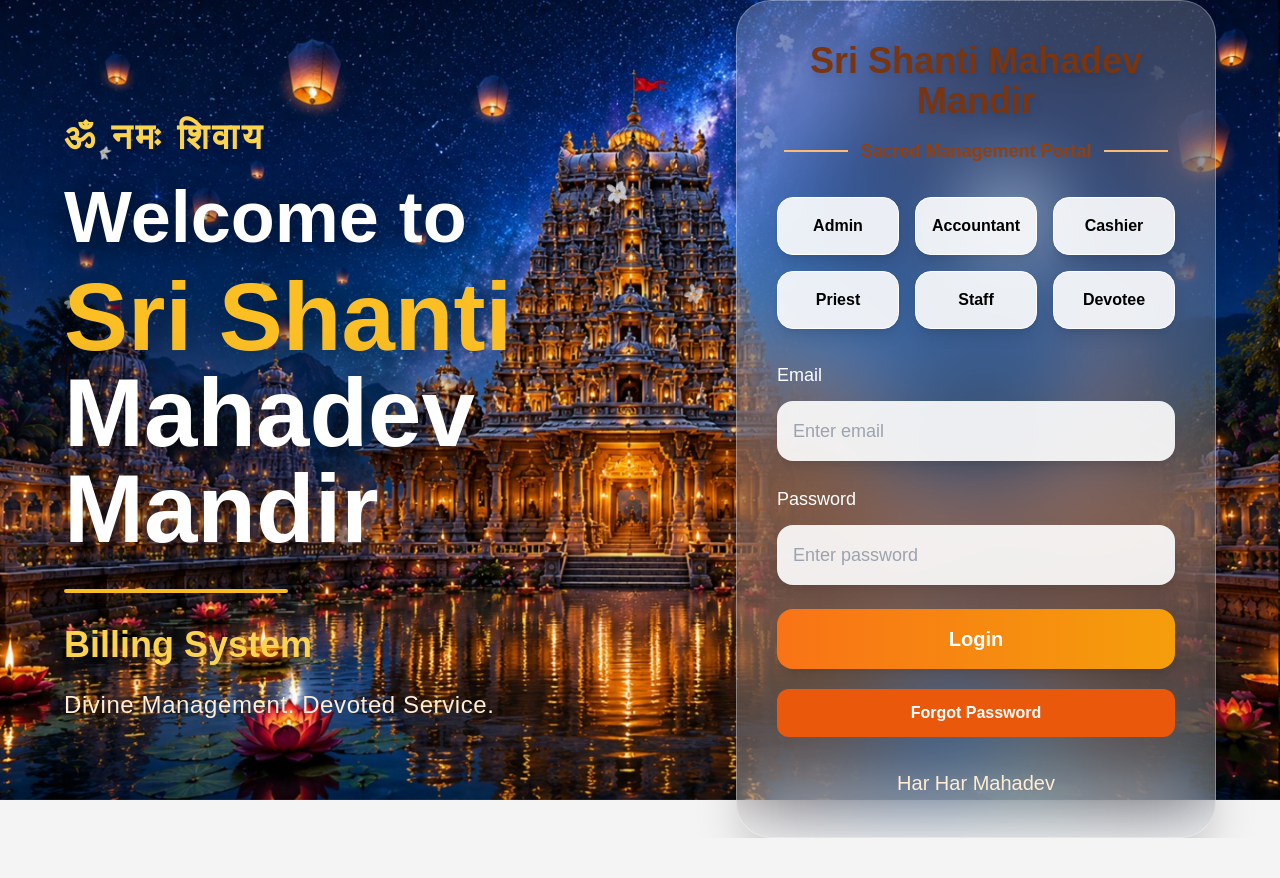
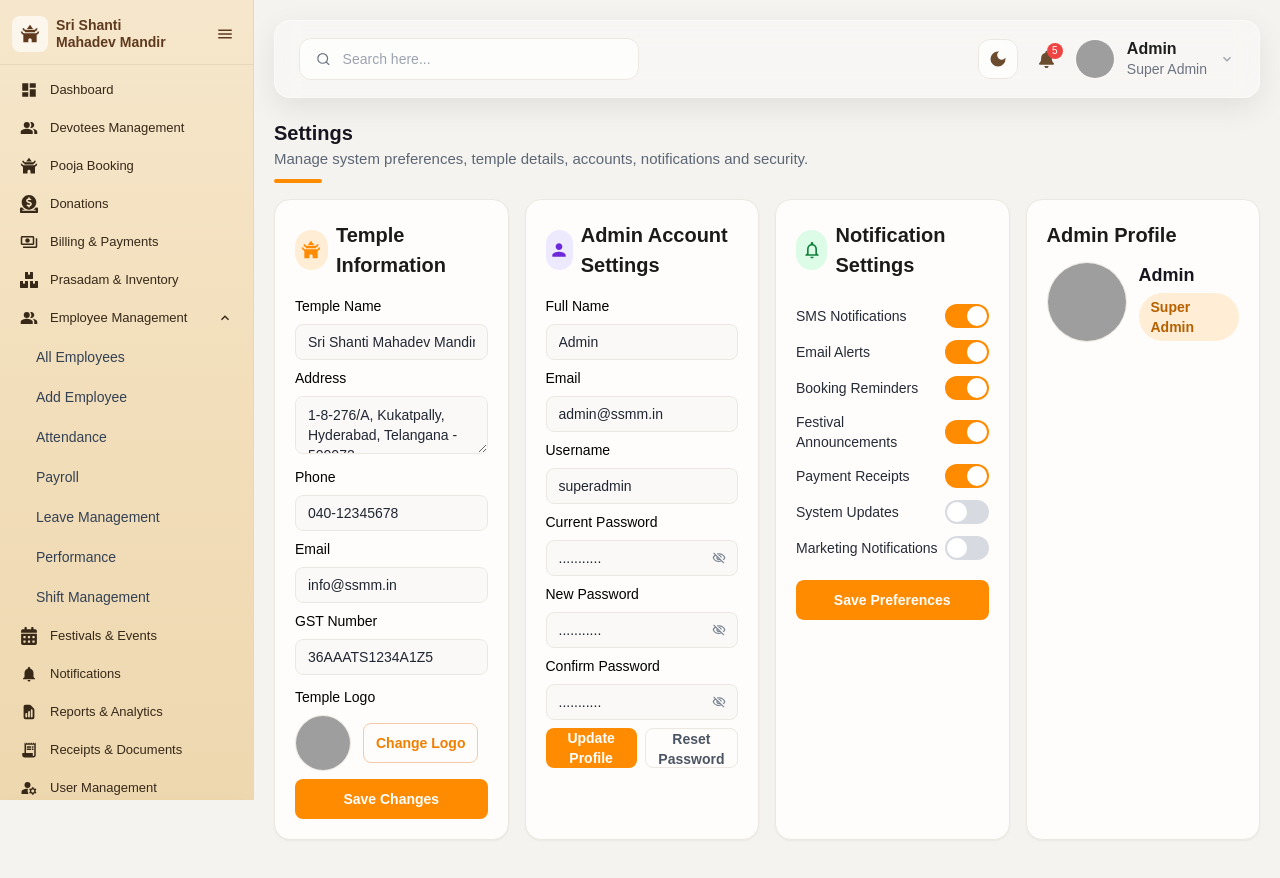
Before and after one commit to soumyabelli/Temple-billing-system, a React (Vite) app in the folder frontend/: page /admin/settings in a window 1280 px wide. Before the commit this address led to /. Shown: the top 878 px of the page. Before the commit the page ends 838 px from the top, so only its background shows below. Built offline with nearby package versions, Linux system fonts and the light colour scheme; sample sign-in values are in the browser's storage; grey boxes are pictures that could not be loaded.

Commit message:
Added settings UI

```diff
--- a/frontend/src/App.jsx
+++ b/frontend/src/App.jsx
@@ -28,6 +28,8 @@ import Payroll from "./pages/admin/employee/Payroll";
 import LeaveManagement from "./pages/admin/employee/LeaveManagement";
 import Performance from "./pages/admin/employee/Performance";
 import ShiftManagement from "./pages/admin/employee/ShiftManagement";
+import PoojaManagement from "./pages/admin/PoojaManagement";
+import SettingsManagement from "./pages/admin/SettingsManagement";
 import AdminLayout from "./layouts/AdminLayout";
 
 import AccountantDashboard from "./pages/accountant/AccountantDashboard";
@@ -46,6 +48,7 @@ function App() {
 
       {/* AUTH */}
       <Route path="/" element={<LoginPage />} />
+      <Route path="/login" element={<LoginPage />} />
       <Route path="/register" element={<RegisterPage />} />
       <Route
         path="/forgot-password"
@@ -58,6 +61,34 @@ function App() {
         element={
           <ProtectedRoute allowedRoles={["admin"]}>
             <AdminDashboard />
+          </ProtectedRoute>
+        }
+      />
+      <Route
+        path="/admin/devotees"
+        element={
+          <ProtectedRoute allowedRoles={["admin"]}>
+            <AdminDashboard />
+          </ProtectedRoute>
+        }
+      />
+      <Route
+        path="/admin/pooja"
+        element={
+          <ProtectedRoute allowedRoles={["admin"]}>
+            <AdminLayout>
+              <PoojaManagement />
+            </AdminLayout>
+          </ProtectedRoute>
+        }
+      />
+      <Route
+        path="/admin/settings"
+        element={
+          <ProtectedRoute allowedRoles={["admin"]}>
+            <AdminLayout>
+              <SettingsManagement />
+            </AdminLayout>
           </ProtectedRoute>
         }
       />
--- a/frontend/src/components/common/Sidebar.jsx
+++ b/frontend/src/components/common/Sidebar.jsx
@@ -26,7 +26,7 @@ const Sidebar = ({ activeItem, activePath, onSelect, onNavigate, collapsed, setC
       )}
 
       <aside
-        className={`fixed top-0 left-0 h-screen z-40 border-r transition-all duration-300 ${collapsed ? "w-[84px]" : "w-[254px]"} ${mobileOpen ? "translate-x-0" : "-translate-x-full"} lg:translate-x-0 ${darkMode ? "bg-[#1b2231] border-[#293449]" : "bg-gradient-to-b from-[#f6e7cc] via-[#f2deba] to-[#edd8b0] border-[#e7d7ba]"}`}
+        className={`fixed top-0 left-0 h-screen z-40 border-r transition-all duration-300 ${collapsed ? "w-[84px]" : "w-[254px]"} ${mobileOpen ? "translate-x-0" : "-translate-x-full"} lg:translate-x-0 ${darkMode ? "bg-[#1b2231] border-[#293449]" : "bg-gradient-to-b from-[#f6e7cc] via-[#f2deba] to-[#edd8b0] border-[#e7d7ba]"} flex flex-col`}
       >
         <div className={`px-3 ${collapsed ? "pt-3 pb-2" : "pt-4 pb-3"} border-b ${darkMode ? "border-[#2e3749]" : "border-[#e5d5b8]/80"}`}>
           <div className="flex items-center justify-between">
@@ -54,7 +54,7 @@ const Sidebar = ({ activeItem, activePath, onSelect, onNavigate, collapsed, setC
           </div>
         </div>
 
-        <div className="px-2 py-2 space-y-1">
+        <div className="flex-1 overflow-y-auto overflow-x-hidden px-2 py-2 space-y-1">
           {sidebarItems.map((item) => {
             const Icon = item.icon;
             const isActive = item.title === activeItem || (item.subItems && item.subItems.some((sub) => sub.path === activePath));
--- a/frontend/src/layouts/AdminLayout.jsx
+++ b/frontend/src/layouts/AdminLayout.jsx
@@ -2,6 +2,8 @@ import { useEffect, useState } from "react";
 import { useLocation, useNavigate } from "react-router-dom";
 import Sidebar from "../components/common/Sidebar";
 import Topbar from "../components/common/Topbar";
+import LogoutModal from "../components/LogoutModal";
+import { useAuth } from "../context/AuthContext";
 import { sidebarItems } from "../data/sidebarData";
 
 const findActiveItem = (path) => {
@@ -12,14 +14,30 @@ const findActiveItem = (path) => {
 const AdminLayout = ({ children, onLogoutClick }) => {
   const location = useLocation();
   const navigate = useNavigate();
+  const { logoutUser } = useAuth();
   const [activeItem, setActiveItem] = useState(findActiveItem(location.pathname));
   const [collapsed, setCollapsed] = useState(false);
   const [mobileOpen, setMobileOpen] = useState(false);
   const [darkMode, setDarkMode] = useState(false);
+  const [showLogout, setShowLogout] = useState(false);
 
   useEffect(() => {
     setActiveItem(findActiveItem(location.pathname));
   }, [location.pathname]);
+
+  const handleLogout = () => {
+    logoutUser();
+    setShowLogout(false);
+    navigate("/login");
+  };
+
+  const handleSidebarLogoutClick = () => {
+    if (onLogoutClick) {
+      onLogoutClick();
+      return;
+    }
+    setShowLogout(true);
+  };
 
   return (
     <div
@@ -39,7 +57,7 @@ const AdminLayout = ({ children, onLogoutClick }) => {
         mobileOpen={mobileOpen}
         setMobileOpen={setMobileOpen}
         darkMode={darkMode}
-        onLogoutClick={onLogoutClick}
+        onLogoutClick={handleSidebarLogoutClick}
       />
 
       <div
@@ -57,6 +75,13 @@ const AdminLayout = ({ children, onLogoutClick }) => {
 
         {typeof children === "function" ? children({ activeItem, darkMode }) : children}
       </div>
+
+      {showLogout && (
+        <LogoutModal
+          onClose={() => setShowLogout(false)}
+          onLogout={handleLogout}
+        />
+      )}
     </div>
   );
 };
--- a/frontend/src/pages/admin/SettingsManagement.jsx
+++ b/frontend/src/pages/admin/SettingsManagement.jsx
@@ -15,15 +15,28 @@ import {
   MdAccessTime,
 } from "react-icons/md";
 
-const fieldClass = "h-10 w-full rounded-lg border border-[#ece8e1] bg-[#faf9f7] px-3 text-sm text-[#202632] outline-none";
-const selectClass = "h-10 w-full appearance-none rounded-lg border border-[#ece8e1] bg-[#faf9f7] px-3 pr-8 text-sm text-[#202632] outline-none";
-const sectionClass = "rounded-2xl border border-[#ece8e1] bg-white p-4";
-const sectionTitleClass = "text-[32px] font-bold text-[#17151f]";
+const fieldClass =
+  "h-9 w-full rounded-lg border border-[#ece8e1] bg-[#faf9f7] px-3 text-sm text-[#202632] outline-none";
+
+const selectClass =
+  "h-9 w-full appearance-none rounded-lg border border-[#ece8e1] bg-[#faf9f7] px-3 pr-8 text-sm text-[#202632] outline-none";
+
+const sectionClass =
+  "rounded-2xl border border-[#ece8e1] bg-[#fffdfb] p-5 shadow-sm";
+
+const sectionTitleClass =
+  "text-[20px] font-bold text-[#17151f]";
 
 const Toggle = ({ checked = true }) => (
   <label className="relative inline-flex h-6 w-11 items-center">
-    <input type="checkbox" defaultChecked={checked} className="peer sr-only" />
+    <input
+      type="checkbox"
+      defaultChecked={checked}
+      className="peer sr-only"
+    />
+
     <span className="h-6 w-11 rounded-full bg-[#d7dbe1] transition peer-checked:bg-[#ff8b00]" />
+
     <span className="absolute left-0.5 h-5 w-5 rounded-full bg-white transition peer-checked:translate-x-5" />
   </label>
 );
@@ -33,70 +46,209 @@ const SelectField = ({ value }) => (
     <select defaultValue={value} className={selectClass}>
       <option>{value}</option>
     </select>
-    <MdOutlineKeyboardArrowDown className="pointer-events-none absolute right-2 top-1/2 -translate-y-1/2 text-[#7b8492]" size={20} />
+
+    <MdOutlineKeyboardArrowDown
+      className="pointer-events-none absolute right-2 top-1/2 -translate-y-1/2 text-[#7b8492]"
+      size={20}
+    />
   </div>
 );
 
 const SettingsManagement = () => {
   return (
-    <div className="mt-5 space-y-4">
+    <div className="mt-5 space-y-4 pb-6">
+
+      {/* HEADER */}
+
       <div>
         <h1 className={sectionTitleClass}>Settings</h1>
-        <p className="text-[18px] text-[#5c6675]">Manage system preferences, temple details, accounts, notifications and security.</p>
+
+        <p className="text-[15px] text-[#5c6675]">
+          Manage system preferences, temple details,
+          accounts, notifications and security.
+        </p>
+
         <div className="mt-2 h-1 w-12 rounded-full bg-[#ff8b00]" />
       </div>
 
+      {/* TOP GRID */}
+
       <div className="grid grid-cols-1 gap-4 xl:grid-cols-12">
+
+        {/* TEMPLE INFO */}
+
         <div className={`${sectionClass} xl:col-span-3`}>
+
           <div className="mb-4 flex items-center gap-2">
-            <span className="flex h-10 w-10 items-center justify-center rounded-full bg-orange-100 text-[#ff8b00]"><MdTempleBuddhist size={20} /></span>
-            <h3 className="text-[24px] font-bold text-[#1d1b19]">Temple Information</h3>
+
+            <span className="flex h-10 w-10 items-center justify-center rounded-full bg-orange-100 text-[#ff8b00]">
+              <MdTempleBuddhist size={20} />
+            </span>
+
+            <h3 className="text-[20px] font-bold text-[#1d1b19]">
+              Temple Information
+            </h3>
           </div>
+
           <div className="space-y-2 text-sm">
-            <p>Temple Name</p><input defaultValue="Sri Shanti Mahadev Mandir" className={fieldClass} />
-            <p>Address</p><textarea defaultValue="1-8-276/A, Kukatpally, Hyderabad, Telangana - 500072" className="w-full rounded-lg border border-[#ece8e1] bg-[#faf9f7] px-3 py-2 text-sm text-[#202632] outline-none" rows={2} />
-            <p>Phone</p><input defaultValue="040-12345678" className={fieldClass} />
-            <p>Email</p><input defaultValue="info@ssmm.in" className={fieldClass} />
-            <p>GST Number</p><input defaultValue="36AAATS1234A1Z5" className={fieldClass} />
+
+            <p>Temple Name</p>
+            <input
+              defaultValue="Sri Shanti Mahadev Mandir"
+              className={fieldClass}
+            />
+
+            <p>Address</p>
+
+            <textarea
+              defaultValue="1-8-276/A, Kukatpally, Hyderabad, Telangana - 500072"
+              className="w-full rounded-lg border border-[#ece8e1] bg-[#faf9f7] px-3 py-2 text-sm text-[#202632] outline-none"
+              rows={2}
+            />
+
+            <p>Phone</p>
+            <input
+              defaultValue="040-12345678"
+              className={fieldClass}
+            />
+
+            <p>Email</p>
+            <input
+              defaultValue="info@ssmm.in"
+              className={fieldClass}
+            />
+
+            <p>GST Number</p>
+            <input
+              defaultValue="36AAATS1234A1Z5"
+              className={fieldClass}
+            />
+
             <div className="pt-1">
+
               <p className="mb-2">Temple Logo</p>
+
               <div className="flex items-center gap-3">
-                <img src="https://i.pravatar.cc/100?img=14" alt="Temple" className="h-14 w-14 rounded-full border border-[#ece8e1] object-cover" />
-                <button className="h-10 rounded-lg border border-[#f4caa8] px-3 text-sm font-semibold text-[#f07f00]">Change Logo</button>
+
+                <img
+                  src="https://i.pravatar.cc/100?img=14"
+                  alt="Temple"
+                  className="h-14 w-14 rounded-full border border-[#ece8e1] object-cover"
+                />
+
+                <button className="h-10 rounded-lg border border-[#f4caa8] px-3 text-sm font-semibold text-[#f07f00]">
+                  Change Logo
+                </button>
+
               </div>
             </div>
-            <button className="mt-2 h-10 w-full rounded-lg bg-[#ff8b00] text-sm font-semibold text-white hover:bg-[#ef7f00]">Save Changes</button>
+
+            <button className="mt-2 h-10 w-full rounded-lg bg-[#ff8b00] text-sm font-semibold text-white transition-all duration-300 hover:scale-[1.01] hover:bg-[#ef7f00]">
+              Save Changes
+            </button>
+
           </div>
         </div>
 
+        {/* ADMIN SETTINGS */}
+
         <div className={`${sectionClass} xl:col-span-3`}>
+
           <div className="mb-4 flex items-center gap-2">
-            <span className="flex h-10 w-10 items-center justify-center rounded-full bg-violet-100 text-violet-700"><MdPerson size={20} /></span>
-            <h3 className="text-[24px] font-bold text-[#1d1b19]">Admin Account Settings</h3>
+
+            <span className="flex h-10 w-10 items-center justify-center rounded-full bg-violet-100 text-violet-700">
+              <MdPerson size={20} />
+            </span>
+
+            <h3 className="text-[20px] font-bold text-[#1d1b19]">
+              Admin Account Settings
+            </h3>
+
           </div>
+
           <div className="space-y-2 text-sm">
-            <p>Full Name</p><input defaultValue="Admin" className={fieldClass} />
-            <p>Email</p><input defaultValue="admin@ssmm.in" className={fieldClass} />
-            <p>Username</p><input defaultValue="superadmin" className={fieldClass} />
+
+            <p>Full Name</p>
+            <input defaultValue="Admin" className={fieldClass} />
+
+            <p>Email</p>
+            <input defaultValue="admin@ssmm.in" className={fieldClass} />
+
+            <p>Username</p>
+            <input defaultValue="superadmin" className={fieldClass} />
+
             <p>Current Password</p>
-            <div className="relative"><input defaultValue="..........." className={`${fieldClass} pr-9`} /><MdOutlineVisibilityOff className="absolute right-3 top-1/2 -translate-y-1/2 text-[#7b8492]" /></div>
+
+            <div className="relative">
+
+              <input
+                defaultValue="..........."
+                className={`${fieldClass} pr-9`}
+              />
+
+              <MdOutlineVisibilityOff className="absolute right-3 top-1/2 -translate-y-1/2 text-[#7b8492]" />
+
+            </div>
+
             <p>New Password</p>
-            <div className="relative"><input defaultValue="..........." className={`${fieldClass} pr-9`} /><MdOutlineVisibilityOff className="absolute right-3 top-1/2 -translate-y-1/2 text-[#7b8492]" /></div>
+
+            <div className="relative">
+
+              <input
+                defaultValue="..........."
+                className={`${fieldClass} pr-9`}
+              />
+
+              <MdOutlineVisibilityOff className="absolute right-3 top-1/2 -translate-y-1/2 text-[#7b8492]" />
+
+            </div>
+
             <p>Confirm Password</p>
-            <div className="relative"><input defaultValue="..........." className={`${fieldClass} pr-9`} /><MdOutlineVisibilityOff className="absolute right-3 top-1/2 -translate-y-1/2 text-[#7b8492]" /></div>
+
+            <div className="relative">
+
+              <input
+                defaultValue="..........."
+                className={`${fieldClass} pr-9`}
+              />
+
+              <MdOutlineVisibilityOff className="absolute right-3 top-1/2 -translate-y-1/2 text-[#7b8492]" />
+
+            </div>
+
             <div className="mt-2 flex gap-2">
-              <button className="h-10 flex-1 rounded-lg bg-[#ff8b00] text-sm font-semibold text-white hover:bg-[#ef7f00]">Update Profile</button>
-              <button className="h-10 flex-1 rounded-lg border border-[#ece8e1] text-sm font-semibold text-[#4b5563]">Reset Password</button>
+
+              <button className="h-10 flex-1 rounded-lg bg-[#ff8b00] text-sm font-semibold text-white transition-all duration-300 hover:scale-[1.01] hover:bg-[#ef7f00]">
+                Update Profile
+              </button>
+
+              <button className="h-10 flex-1 rounded-lg border border-[#ece8e1] text-sm font-semibold text-[#4b5563]">
+                Reset Password
+              </button>
+
             </div>
+
           </div>
         </div>
 
+        {/* NOTIFICATIONS */}
+
         <div className={`${sectionClass} xl:col-span-3`}>
+
           <div className="mb-4 flex items-center gap-2">
-            <span className="flex h-10 w-10 items-center justify-center rounded-full bg-green-100 text-green-700"><MdNotificationsNone size={20} /></span>
-            <h3 className="text-[24px] font-bold text-[#1d1b19]">Notification Settings</h3>
+
+            <span className="flex h-10 w-10 items-center justify-center rounded-full bg-green-100 text-green-700">
+              <MdNotificationsNone size={20} />
+            </span>
+
+            <h3 className="text-[20px] font-bold text-[#1d1b19]">
+              Notification Settings
+            </h3>
+
           </div>
+
           <div className="space-y-3 pt-2 text-sm text-[#252b37]">
+
             {[
               ["SMS Notifications", true],
               ["Email Alerts", true],
@@ -106,132 +258,57 @@ const SettingsManagement = () => {
               ["System Updates", false],
               ["Marketing Notifications", false],
             ].map(([label, on]) => (
-              <div key={label} className="flex items-center justify-between">
+
+              <div
+                key={label}
+                className="flex items-center justify-between"
+              >
                 <span>{label}</span>
+
                 <Toggle checked={on} />
               </div>
             ))}
           </div>
-          <button className="mt-5 h-10 w-full rounded-lg bg-[#ff8b00] text-sm font-semibold text-white hover:bg-[#ef7f00]">Save Preferences</button>
+
+          <button className="mt-5 h-10 w-full rounded-lg bg-[#ff8b00] text-sm font-semibold text-white transition-all duration-300 hover:scale-[1.01] hover:bg-[#ef7f00]">
+            Save Preferences
+          </button>
+
         </div>
 
-        <div className={`${sectionClass} xl:col-span-3`}>
-          <h3 className="text-[24px] font-bold text-[#1d1b19]">Admin Profile</h3>
-          <div className="mt-3 flex items-center gap-3">
-            <img src="https://i.pravatar.cc/100?img=14" alt="Admin" className="h-20 w-20 rounded-full border border-[#ece8e1] object-cover" />
-            <div>
-              <p className="text-[34px] leading-none font-bold text-[#17151f]">Admin</p>
-              <span className="mt-1 inline-block rounded-full bg-orange-100 px-3 py-1 text-sm font-semibold text-[#b66000]">Super Admin</span>
-            </div>
-          </div>
-          <div className="mt-4 space-y-2 text-sm text-[#2b3240]">
-            <p className="flex items-start gap-2"><MdAccessTime className="mt-0.5" /> <span><strong>Last Login</strong><br />21 May 2026, 10:30 AM</span></p>
-            <p className="flex items-start gap-2"><MdEmail className="mt-0.5" /> <span><strong>Email</strong><br />admin@ssmm.in</span></p>
-            <p className="flex items-start gap-2"><MdPhone className="mt-0.5" /> <span><strong>Phone</strong><br />9876543210</span></p>
-            <p className="flex items-start gap-2"><MdPerson className="mt-0.5" /> <span><strong>Role</strong><br />Super Admin</span></p>
-            <p className="flex items-start gap-2"><MdLockOutline className="mt-0.5" /> <span><strong>Permissions</strong><br />Full Access</span></p>
-          </div>
-          <button className="mt-3 h-10 w-full rounded-lg border border-[#f4caa8] text-sm font-semibold text-[#f07f00]">View Activity Logs</button>
-        </div>
-      </div>
-
-      <div className="grid grid-cols-1 gap-4 xl:grid-cols-12">
-        <div className={`${sectionClass} xl:col-span-3`}>
-          <div className="mb-4 flex items-center gap-2">
-            <span className="flex h-10 w-10 items-center justify-center rounded-full bg-orange-100 text-[#f59e0b]"><MdCreditCard size={20} /></span>
-            <h3 className="text-[24px] font-bold text-[#1d1b19]">Payment Settings</h3>
-          </div>
-          <div className="space-y-2 text-sm">
-            <p>UPI ID</p><input defaultValue="ssmm@upi" className={fieldClass} />
-            <p>Bank Account</p><input defaultValue="********1234" className={fieldClass} />
-            <p>IFSC Code</p><input defaultValue="SBIN0001234" className={fieldClass} />
-            <p>Razorpay Key ID</p><input defaultValue="rzp_live_xxxxxxxxxx" className={fieldClass} />
-            <p>Razorpay Secret Key</p>
-            <div className="relative"><input defaultValue="................." className={`${fieldClass} pr-9`} /><MdOutlineVisibilityOff className="absolute right-3 top-1/2 -translate-y-1/2 text-[#7b8492]" /></div>
-            <div className="flex items-center justify-between pt-1">
-              <span className="text-sm text-[#252b37]">Enable QR Payments</span>
-              <Toggle checked />
-            </div>
-            <button className="mt-2 h-10 w-full rounded-lg bg-[#ff8b00] text-sm font-semibold text-white hover:bg-[#ef7f00]">Save Changes</button>
-          </div>
-        </div>
+        {/* ADMIN PROFILE */}
 
         <div className={`${sectionClass} xl:col-span-3`}>
-          <div className="mb-4 flex items-center gap-2">
-            <span className="flex h-10 w-10 items-center justify-center rounded-full bg-blue-100 text-blue-700"><MdTune size={20} /></span>
-            <h3 className="text-[24px] font-bold text-[#1d1b19]">System Preferences</h3>
-          </div>
-          <div className="space-y-2 text-sm">
-            <p>Theme Mode</p><SelectField value="Light" />
-            <p>Language</p><SelectField value="English" />
-            <p>Currency</p><SelectField value="INR (Rs)" />
-            <p>Timezone</p><SelectField value="Asia/Kolkata (UTC +5:30)" />
-            <p>Date Format</p><SelectField value="DD MMM YYYY" />
-            <p>Time Format</p><SelectField value="12 Hour (AM/PM)" />
-            <button className="mt-2 h-10 w-full rounded-lg bg-[#ff8b00] text-sm font-semibold text-white hover:bg-[#ef7f00]">Save Preferences</button>
-          </div>
-        </div>
 
-        <div className={`${sectionClass} xl:col-span-3`}>
-          <div className="mb-4 flex items-center gap-2">
-            <span className="flex h-10 w-10 items-center justify-center rounded-full bg-rose-100 text-rose-700"><MdSecurity size={20} /></span>
-            <h3 className="text-[24px] font-bold text-[#1d1b19]">Security Settings</h3>
-          </div>
-          <div className="space-y-2 text-sm">
-            <div className="flex items-center justify-between">
-              <span>Two Factor Authentication</span>
-              <Toggle checked />
-            </div>
-            <p>Session Timeout</p><SelectField value="30 Minutes" />
-            <div className="grid grid-cols-[1fr_120px] items-center gap-2">
-              <span>Login Activity</span>
-              <button className="h-10 rounded-lg border border-[#ece8e1] text-sm font-semibold text-[#374151]">View Logs</button>
-            </div>
-            <div className="grid grid-cols-[1fr_120px] items-center gap-2">
-              <span>Device History</span>
-              <button className="h-10 rounded-lg border border-[#ece8e1] text-sm font-semibold text-[#374151]">View Devices</button>
-            </div>
-            <p>Password Expiry</p><SelectField value="90 Days" />
-            <p>Login Attempts Limit</p><SelectField value="5 Attempts" />
-            <button className="mt-2 h-10 w-full rounded-lg bg-[#ff8b00] text-sm font-semibold text-white hover:bg-[#ef7f00]">Save Security Settings</button>
-          </div>
-        </div>
+          <h3 className="text-[20px] font-bold text-[#1d1b19]">
+            Admin Profile
+          </h3>
 
-        <div className="space-y-4 xl:col-span-3">
-          <div className={sectionClass}>
-            <div className="mb-3 flex items-center gap-2">
-              <span className="flex h-10 w-10 items-center justify-center rounded-full bg-violet-100 text-violet-700"><MdBackup size={20} /></span>
-              <h3 className="text-[24px] font-bold text-[#1d1b19]">Backup & Restore</h3>
-            </div>
-            <div className="space-y-2 text-sm text-[#2b3240]">
-              <div className="flex items-center justify-between"><span>Last Backup</span><span>20 May 2026, 11:45 PM</span></div>
-              <div className="grid grid-cols-[1fr_130px] items-center gap-2">
-                <span>Backup Frequency</span>
-                <SelectField value="Daily" />
-              </div>
-              <div className="grid grid-cols-2 gap-2 pt-1">
-                <button className="h-10 rounded-lg bg-[#ff8b00] text-sm font-semibold text-white hover:bg-[#ef7f00]">Backup Now</button>
-                <button className="h-10 rounded-lg border border-[#d6def2] bg-[#f4f8ff] text-sm font-semibold text-blue-700">Export Database</button>
-              </div>
-              <button className="h-10 w-full rounded-lg border border-[#f3b5b5] text-sm font-semibold text-rose-600">Restore</button>
+          <div className="mt-3 flex items-center gap-3">
+
+            <img
+              src="https://i.pravatar.cc/100?img=14"
+              alt="Admin"
+              className="h-20 w-20 rounded-full border border-[#ece8e1] object-cover"
+            />
+
+            <div>
+
+              <p className="text-[18px] font-bold text-[#17151f]">
+                Admin
+              </p>
+
+              <span className="mt-1 inline-block rounded-full bg-orange-100 px-3 py-1 text-sm font-semibold text-[#b66000]">
+                Super Admin
+              </span>
+
             </div>
           </div>
 
-          <div className={sectionClass}>
-            <div className="mb-3 flex items-center gap-2">
-              <span className="flex h-10 w-10 items-center justify-center rounded-full bg-blue-100 text-blue-700"><MdSupportAgent size={20} /></span>
-              <h3 className="text-[24px] font-bold text-[#1d1b19]">Help & Support</h3>
-            </div>
-            <p className="text-sm text-[#5c6675]">If you face any issues, our support team is ready to help you.</p>
-            <button className="mt-3 h-10 w-full rounded-lg border border-[#ece8e1] text-sm font-semibold text-[#374151]">Contact Support</button>
-          </div>
         </div>
+
       </div>
 
-      <div className="pb-2 text-sm text-gray-600 flex items-center justify-between">
-        <span>(C) 2026 Sri Shanti Mahadev Mandir. All rights reserved.</span>
-        <span className="text-amber-700 font-medium">Sacred Temple Management System</span>
-      </div>
     </div>
   );
 };
--- /dev/null
+++ b/frontend/src/styles/admin/settings.css
@@ -0,0 +1 @@
+/* Settings page custom styles (reserved for future component-level tweaks). */
```
